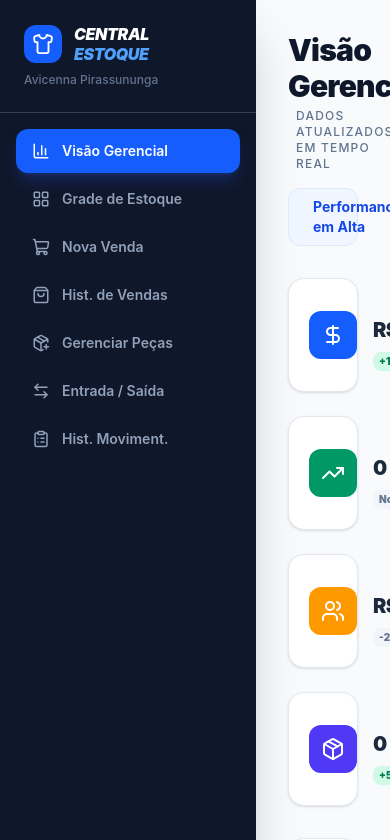
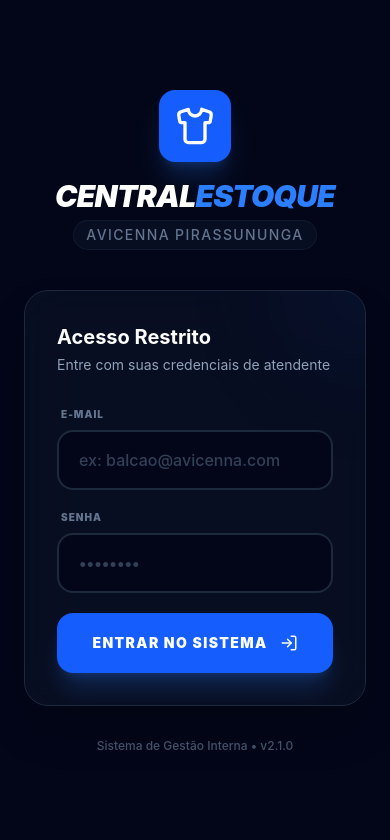
Before and after one commit to luizpac2/avicenna, a React (Vite) app: page / in a window 390 px wide. Shown: the top 840 px of the page. Built offline with nearby package versions, Linux system fonts and the light colour scheme; no server answers; the database is empty.

Commit message:
feat: autenticacao segura v1 e layout 2-colunas em cadastro

```diff
--- a/src/App.tsx
+++ b/src/App.tsx
@@ -1,5 +1,8 @@
+import { useState, useEffect } from 'react'
 import { BrowserRouter, Routes, Route } from 'react-router-dom'
+import { supabase } from './lib/supabase'
 import { Layout } from './components/Layout'
+import { Login } from './components/Login'
 import { DashboardEstoque } from './components/DashboardEstoque'
 import { Cadastro } from './components/Cadastro'
 import { MovimentacaoEstoque } from './components/MovimentacaoEstoque'
@@ -8,7 +11,39 @@
 import { HistoricoVendas } from './components/HistoricoVendas'
 import { DashboardGerencial } from './components/DashboardGerencial'
 
+import type { Session } from '@supabase/supabase-js'
+
 function App() {
+  const [session, setSession] = useState<Session | null>(null)
+  const [loading, setLoading] = useState(true)
+
+  useEffect(() => {
+    // 1. Verificar sessão atual no carregamento
+    supabase.auth.getSession().then(({ data: { session } }) => {
+      setSession(session)
+      setLoading(false)
+    })
+
+    // 2. Ouvir mudanças na autenticação (login/logout)
+    const { data: { subscription } } = supabase.auth.onAuthStateChange((_event, session) => {
+      setSession(session)
+    })
+
+    return () => subscription.unsubscribe()
+  }, [])
+
+  if (loading) {
+    return (
+      <div className="min-h-screen bg-slate-950 flex items-center justify-center">
+        <div className="w-10 h-10 border-4 border-blue-600 border-t-transparent rounded-full animate-spin" />
+      </div>
+    )
+  }
+
+  if (!session) {
+    return <Login />
+  }
+
   return (
     <BrowserRouter>
       <Layout>
--- a/src/components/Cadastro.tsx
+++ b/src/components/Cadastro.tsx
@@ -83,7 +83,7 @@
   };
 
   return (
-    <div className="space-y-6 max-w-xl">
+    <div className="space-y-6">
       <div className="flex items-center justify-between">
         <div>
           <div className="flex items-center gap-3">
@@ -94,7 +94,9 @@
         </div>
       </div>
 
-      <div className="bg-white rounded-2xl shadow-sm border border-slate-200 p-8">
+      <div className="grid grid-cols-1 lg:grid-cols-12 gap-8 items-start">
+        {/* Lado Esquerdo: Formulário */}
+        <div className="lg:col-span-5 bg-white rounded-2xl shadow-sm border border-slate-200 p-8 h-fit sticky top-8">
           <div className="flex items-center gap-3 mb-8">
             <div className="p-2.5 bg-blue-600 rounded-xl text-white">
               <PackagePlus size={20} />
@@ -103,7 +105,7 @@
           </div>
 
           <form onSubmit={salvar} className="space-y-5">
-          <div className="grid grid-cols-1 md:grid-cols-2 gap-4">
+            <div className="grid grid-cols-1 gap-4">
               <div>
                 <label className="block text-xs font-bold text-slate-500 uppercase tracking-wider mb-1.5">
                   Nome da Peça
@@ -133,7 +135,7 @@
               </div>
             </div>
 
-          <div className="grid grid-cols-1 md:grid-cols-2 gap-4">
+            <div className="grid grid-cols-1 sm:grid-cols-2 gap-4">
               <div>
                 <label className="block text-xs font-bold text-slate-500 uppercase tracking-wider mb-1.5">
                   Preço Unitário (R$)
@@ -205,7 +207,8 @@
           </form>
         </div>
 
-      {/* Tabela de edição de preços */}
+        {/* Lado Direito: Listagem/Edição */}
+        <div className="lg:col-span-7 space-y-6">
           {pecasExistentes.length > 0 && (
             <div className="bg-white rounded-2xl shadow-sm border border-slate-200 overflow-hidden">
               <div className="p-5 border-b border-slate-100 flex items-center gap-2 bg-slate-50/50">
@@ -213,7 +216,7 @@
                 <span className="text-slate-700 font-bold text-sm">Atualizar Preços ({pecasExistentes.length})</span>
               </div>
 
-          <div className="divide-y divide-slate-100 max-h-[600px] overflow-y-auto">
+              <div className="divide-y divide-slate-100 max-h-[800px] overflow-y-auto">
               {['Parte Superior', 'Parte Inferior', 'Kits / Peças Especiais', 'Sem Categoria'].map(cat => {
                 const pecasDaCategoria = pecasExistentes.filter(p => {
                   if (cat === 'Sem Categoria') return !p.categoria || !['Parte Superior', 'Parte Inferior', 'Kits / Peças Especiais'].includes(p.categoria);
@@ -246,6 +249,8 @@
               </div>
             </div>
           )}
+        </div>
+      </div>
     </div>
   );
 }
--- a/src/components/Layout.tsx
+++ b/src/components/Layout.tsx
@@ -1,5 +1,6 @@
+import { supabase } from '../lib/supabase';
 import { NavLink } from 'react-router-dom';
-import { LayoutGrid, PackagePlus, ArrowLeftRight, ClipboardList, Shirt, ShoppingCart, ShoppingBag, BarChart3 } from 'lucide-react';
+import { LayoutGrid, PackagePlus, ArrowLeftRight, ClipboardList, Shirt, ShoppingCart, ShoppingBag, BarChart3, LogOut } from 'lucide-react';
 
 const navItems = [
   { to: '/',                    icon: BarChart3,      label: 'Visão Gerencial'  },
@@ -12,6 +13,12 @@
 ];
 
 export function Layout({ children }: { children: React.ReactNode }) {
+  const handleLogout = async () => {
+    if (window.confirm('Deseja realmente sair do sistema?')) {
+      await supabase.auth.signOut();
+    }
+  };
+
   return (
     <div className="min-h-screen bg-slate-50 flex">
       {/* Sidebar */}
@@ -52,8 +59,15 @@
           ))}
         </nav>
 
-        <div className="p-4 border-t border-slate-700">
-          <p className="text-slate-600 text-xs text-center">v2.0.0 — 2025 (Organizado)</p>
+        <div className="p-4 border-t border-slate-700 space-y-3">
+          <button
+            onClick={handleLogout}
+            className="w-full flex items-center justify-center gap-2 py-2.5 rounded-xl text-slate-400 hover:bg-red-500/10 hover:text-red-500 transition-all font-bold text-xs uppercase tracking-widest border border-slate-800 hover:border-red-500/30"
+          >
+            <LogOut size={14} />
+            Sair
+          </button>
+          <p className="text-slate-600 text-[10px] text-center font-mono opacity-50 uppercase tracking-tighter italic">v2.1.0 — 2025</p>
         </div>
       </aside>
 
--- /dev/null
+++ b/src/components/Login.tsx
@@ -0,0 +1,112 @@
+import { useState } from 'react';
+import { supabase } from '../lib/supabase';
+import { LogIn, Shirt, AlertCircle, Loader2 } from 'lucide-react';
+
+export function Login() {
+  const [email, setEmail] = useState('');
+  const [password, setPassword] = useState('');
+  const [loading, setLoading] = useState(false);
+  const [error, setError] = useState<string | null>(null);
+
+  const handleLogin = async (e: React.FormEvent) => {
+    e.preventDefault();
+    setLoading(true);
+    setError(null);
+
+    const { error: authError } = await supabase.auth.signInWithPassword({
+      email,
+      password,
+    });
+
+    if (authError) {
+      setError(authError.message === 'Invalid login credentials' ? 'E-mail ou senha incorretos.' : authError.message);
+      setLoading(false);
+    }
+    // O App.tsx cuidará de redirecionar após o login bem-sucedido
+  };
+
+  return (
+    <div className="min-h-screen bg-slate-950 flex items-center justify-center p-6 bg-[radial-gradient(circle_at_top_right,_var(--tw-gradient-stops))] from-blue-900/20 via-slate-950 to-slate-950">
+      <div className="w-full max-w-md">
+        {/* Logo Section */}
+        <div className="flex flex-col items-center mb-10 text-center">
+          <div className="p-4 bg-blue-600 rounded-2xl shadow-xl shadow-blue-500/20 mb-4 animate-bounce-slow">
+            <Shirt size={40} className="text-white" />
+          </div>
+          <h1 className="text-white font-black text-3xl leading-tight tracking-tight uppercase italic">
+            Central<span className="text-blue-500">Estoque</span>
+          </h1>
+          <p className="text-slate-500 text-sm font-medium mt-1 uppercase tracking-widest bg-slate-900/50 px-3 py-1 rounded-full border border-slate-800/50">
+            Avicenna Pirassununga
+          </p>
+        </div>
+
+        {/* Card */}
+        <div className="bg-slate-900/50 backdrop-blur-xl border border-slate-800 rounded-3xl p-8 shadow-2xl overflow-hidden relative group">
+          {/* Subtle decoration */}
+          <div className="absolute top-0 right-0 w-32 h-32 bg-blue-600/10 blur-3xl -mr-16 -mt-16 rounded-full group-hover:bg-blue-600/20 transition-all duration-700" />
+
+          <div className="relative">
+            <div className="mb-8">
+              <h2 className="text-xl font-bold text-white mb-1">Acesso Restrito</h2>
+              <p className="text-slate-400 text-sm">Entre com suas credenciais de atendente</p>
+            </div>
+
+            <form onSubmit={handleLogin} className="space-y-5">
+              <div>
+                <label className="block text-[10px] font-black text-slate-500 uppercase tracking-widest mb-2 px-1">E-mail</label>
+                <input
+                  type="email"
+                  required
+                  placeholder="ex: balcao@avicenna.com"
+                  value={email}
+                  onChange={(e) => setEmail(e.target.value)}
+                  className="w-full bg-slate-950 border-2 border-slate-800 rounded-2xl px-5 py-4 text-white placeholder:text-slate-700 focus:border-blue-600 outline-none transition-all duration-300 font-medium"
+                />
+              </div>
+
+              <div>
+                <label className="block text-[10px] font-black text-slate-500 uppercase tracking-widest mb-2 px-1">Senha</label>
+                <input
+                  type="password"
+                  required
+                  placeholder="••••••••"
+                  value={password}
+                  onChange={(e) => setPassword(e.target.value)}
+                  className="w-full bg-slate-950 border-2 border-slate-800 rounded-2xl px-5 py-4 text-white placeholder:text-slate-700 focus:border-blue-600 outline-none transition-all duration-300 font-bold"
+                />
+              </div>
+
+              {error && (
+                <div className="bg-red-500/10 border border-red-500/20 rounded-2xl p-4 flex items-center gap-3 animate-head-shake">
+                  <AlertCircle className="text-red-500 shrink-0" size={18} />
+                  <p className="text-red-400 text-xs font-bold leading-tight">{error}</p>
+                </div>
+              )}
+
+              <button
+                type="submit"
+                disabled={loading}
+                className="w-full py-5 bg-blue-600 hover:bg-blue-700 text-white font-black rounded-2xl shadow-xl shadow-blue-500/20 transition-all duration-300 flex items-center justify-center gap-3 group/btn relative overflow-hidden"
+              >
+                {loading ? (
+                  <Loader2 className="animate-spin" size={22} />
+                ) : (
+                  <>
+                    <span className="relative z-10 uppercase tracking-widest text-sm">Entrar no Sistema</span>
+                    <LogIn size={18} className="relative z-10 group-hover:translate-x-1 transition-transform" />
+                  </>
+                )}
+              </button>
+            </form>
+          </div>
+        </div>
+
+        {/* Footer */}
+        <p className="text-center text-slate-600 text-xs mt-8 font-medium">
+          Sistema de Gestão Interna • v2.1.0
+        </p>
+      </div>
+    </div>
+  );
+}
```
Lines whose indentation alone changed are shown as unchanged.
